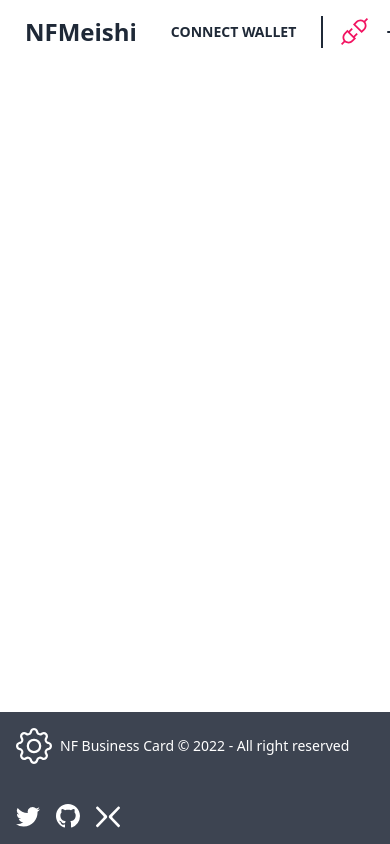
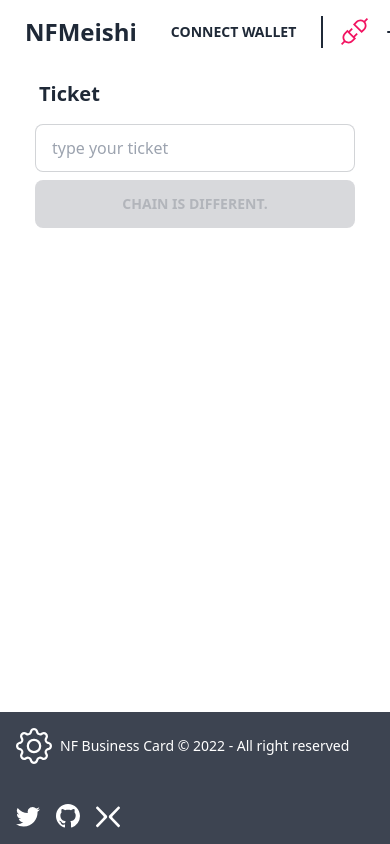
Before and after one commit to inaridiy/BusinessCardNFT, a Next.js app in the folder app/: page /receive in a window 390 px wide. Built offline with nearby package versions, Linux system fonts and the light colour scheme.

Commit message:
多分完成

```diff
--- a/app/src/pages/receive.tsx
+++ b/app/src/pages/receive.tsx
@@ -1,5 +1,9 @@
 import DefaultLayout from "@/components/DefaultLayout";
+import { useContract } from "@/hooks/useContract";
+import { useWeb3 } from "@/hooks/useWeb3";
 import type { NextPage } from "next";
+import { useRouter } from "next/router";
+import { useEffect, useState } from "react";
 
 const Receive: NextPage = () => {
   return (
@@ -9,14 +13,115 @@ const Receive: NextPage = () => {
   );
 };
 
+const handler =
+  (cb: (v: string) => void) => (e: React.ChangeEvent<HTMLInputElement>) =>
+    cb(e.target.value);
+
 export const ReceiveBody = () => {
+  const [animationUrl, setAnimationUrl] = useState("");
+  const [isFetching, setIsFetching] = useState(false);
+  const [isMinting, setIsMinting] = useState(false);
+  const { account, isTargetChain, isLoading, connectWallet } = useWeb3();
+  const { query } = useRouter();
+  const [ticket, setTicket] = useState("");
+  const [name, setName] = useState("");
+  const contract = useContract();
+
+  const receive = async () => {
+    try {
+      setIsMinting(true);
+      await contract?.receiveCard(ticket);
+      window.location.href = "#comp";
+    } catch (e) {
+      console.error(e);
+    }
+  };
+
+  const loadNFT = async (ticket: string) => {
+    try {
+      setIsFetching(true);
+      if (contract) {
+        const { tokenId } = await contract.ticket(ticket);
+        const uri = await contract.uri(tokenId);
+        const { animation_url, name } = (await (await fetch(uri)).json()) as {
+          animation_url: string;
+          name: string;
+        };
+        setName(name);
+        setAnimationUrl(animation_url);
+      }
+    } catch (e) {
+      console.error(e);
+    } finally {
+      setIsFetching(false);
+    }
+  };
+  useEffect(() => {
+    if (query.ticket) {
+      void loadNFT(String(query.ticket));
+      setTicket(String(query.ticket));
+    }
+  }, [query]);
   return (
-    <div className="flex items-center justify-center m-2">
-      <iframe
-        src={`https://business-card-nft.vercel.app/card?t=&s=&n=inaridiy.eth&i=&a=0x4acc9c9eaff1cf0e599dcb7a7164cf2328224ca2&theme=aqua&g=`}
-        className="artboard phone-2 rounded-lg shadow-sm hidden sm:block"
-      />
-      <div className="flex-col flex gap-2 sm:max-w-sm  md:max-w-md w-full"></div>
+    <>
+      <h1>{name}</h1>
+      <div className="flex items-center p-2 gap-4 justify-center">
+        <iframe
+          src={
+            animationUrl ||
+            `https://business-card-nft.vercel.app/card?t=&s=&n=inaridiy.eth&i=&a=0x4acc9c9eaff1cf0e599dcb7a7164cf2328224ca2&theme=aqua&g=`
+          }
+          className="artboard phone-2 rounded-lg shadow-sm hidden sm:block"
+        />
+        <div className="flex-col flex gap-2 max-w-xs md:max-w-md w-full">
+          <label className="label text-xl font-bold">Ticket</label>
+          <input
+            type="text"
+            placeholder="type your ticket"
+            className="input input-bordered"
+            value={ticket}
+            onChange={handler(setTicket)}
+          />
+          {isMinting ? (
+            <button className="btn btn-primary loading">Minting</button>
+          ) : isLoading || isFetching ? (
+            <button className="btn btn-primary loading">Loading</button>
+          ) : !isTargetChain ? (
+            <button className="btn btn-error" disabled>
+              Chain is different.
+            </button>
+          ) : account && animationUrl ? (
+            <button className="btn btn-primary" onClick={() => void receive()}>
+              Mint Your Card
+            </button>
+          ) : !animationUrl ? (
+            <button className="btn btn-primary">Ticket does not exist.</button>
+          ) : (
+            <button
+              className="btn btn-primary"
+              onClick={() => void connectWallet}
+            >
+              Connect Wallet
+            </button>
+          )}
+        </div>
+      </div>
+    </>
+  );
+};
+
+export const MintModal = () => {
+  return (
+    <div className="modal" id="comp">
+      <div className="modal-box">
+        <h3 className="font-bold text-lg">Non Fungible Meishi received!</h3>
+        <p className="py-4">Wait a moment and check your Wallet.</p>
+        <div className="modal-action">
+          <a href="#" className="btn">
+            Close
+          </a>
+        </div>
+      </div>
     </div>
   );
 };
```
